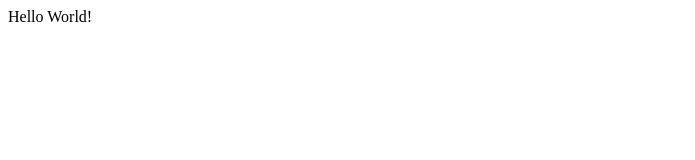
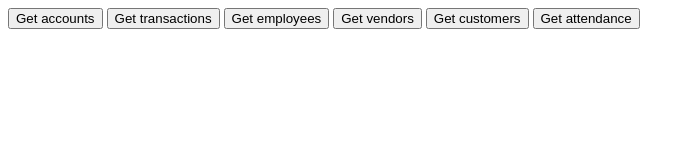
Before and after one commit to nan-af/FMS, a plain HTML site: page frontend/index.html in a window 1280 px wide. Shown: the whole page, without its empty margins (0-695 px from the left). Drawn offline with nearby package versions, Linux system fonts and the light colour scheme.

Commit message:
Basic frontend code for getting data

```diff
--- a/frontend/index.html
+++ b/frontend/index.html
@@ -2,11 +2,68 @@
 
 <head>
 	<title>FMS</title>
-
+	<script src="https://unpkg.com/axios/dist/axios.min.js"></script>
+	<script>
+		function get_accounts() {
+			axios.get('/accounts')
+				.then(res => {
+					console.log(res.data.message)
+					document.getElementById('output').innerHTML = res.data.message
+				})
+				.catch(err => console.log(err))
+		}
+		function get_transactions() {
+			axios.get('/transactions')
+				.then(res => {
+					console.log(res.data.message)
+					document.getElementById('output').innerHTML = res.data.message
+				})
+				.catch(err => console.log(err))
+		}
+		function get_employees() {
+			axios.get('/employees')
+				.then(res => {
+					console.log(res.data.message)
+					document.getElementById('output').innerHTML = res.data.message
+				})
+				.catch(err => console.log(err))
+		}
+		function get_vendors() {
+			axios.get('/vendors')
+				.then(res => {
+					console.log(res.data.message)
+					document.getElementById('output').innerHTML = res.data.message
+				})
+				.catch(err => console.log(err))
+		}
+		function get_customers() {
+			axios.get('/customers')
+				.then(res => {
+					console.log(res.data.message)
+					document.getElementById('output').innerHTML = res.data.message
+				})
+				.catch(err => console.log(err))
+		}
+		function get_attendance() {
+			axios.get('/attendance')
+				.then(res => {
+					console.log(res.data.message)
+					document.getElementById('output').innerHTML = res.data.message
+				})
+				.catch(err => console.log(err))
+		}
+	</script>
 </head>
 
 <body>
-	Hello World!
+	<button onclick="get_accounts()">Get accounts</button>
+	<button onclick="get_transactions()">Get transactions</button>
+	<button onclick="get_employees()">Get employees</button>
+	<button onclick="get_vendors()">Get vendors</button>
+	<button onclick="get_customers()">Get customers</button>
+	<button onclick="get_attendance()">Get attendance</button>
+	<div id="form"></div>
+	<div id="output"></div>
 </body>
 
 </html>
```
Also changed, not shown: 1 other file.
